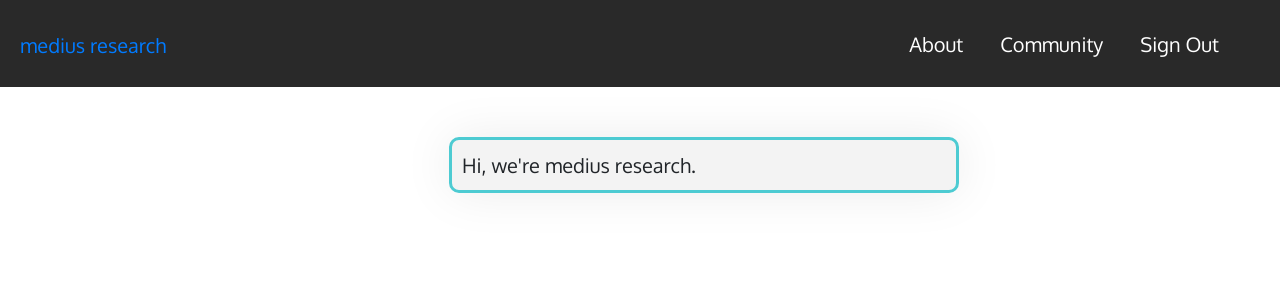
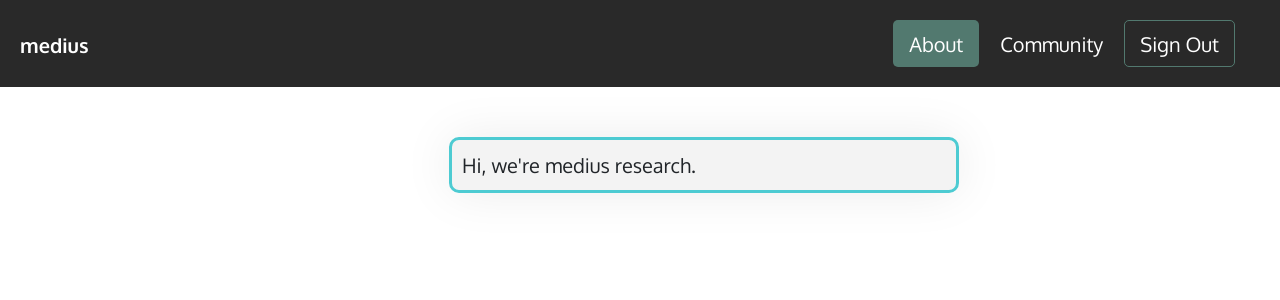
Before and after one commit to Medius-Research-Website/medius-frontend, a React (Create React App) app: page /about in a window 1280 px wide. Shown: the top 300 px of the page. Built offline with nearby package versions, Linux system fonts and the light colour scheme; sample sign-in values are in the browser's storage.

Commit message:
fixed navbar styling

```diff
--- a/src/components/css_files/navbar.scss
+++ b/src/components/css_files/navbar.scss
@@ -27,3 +27,14 @@
 .signInBorder {
     border-color: #52796F;
 }
+
+a {
+    text-decoration: none;
+    color: white;
+}
+
+.navButtons:hover {
+    text-decoration: none;
+    color: white;
+    transform: scale(1.1);
+}
--- a/src/components/navbar.jsx
+++ b/src/components/navbar.jsx
@@ -54,7 +54,7 @@ class NavbarInstance extends Component {
       return (
         <Navbar default collapseOnSelect>
           <Navbar.Brand>
-            <NavLink to="landingpage">medius research</NavLink>
+            <NavLink id="title" to="landingpage">medius</NavLink>
           </Navbar.Brand>
           <Nav className="navbar navbar-expand-sm justify-content-end">
             {/* <button
@@ -65,13 +65,13 @@ class NavbarInstance extends Component {
             >
               <span classNameName="navbar-toggler-icon"></span>
             </button> */}
-            <NavLink className="btn ml-auto mr-1 navButtons" to="/about">
+            <NavLink activeClassName="selected" className="btn ml-auto mr-1 navButtons" to="/about">
               About
             </NavLink>
-            <NavLink className="btn ml-auto mr-1 navButtons" to="/communitypage">
+            <NavLink activeClassName="selected" className="btn ml-auto mr-1 navButtons" to="/communitypage">
               Community
             </NavLink>
-            <div className="btn ml-auto mr-1 navButtons" onClick={this.onClickSignOut}>
+            <div activeClassName="selected" className="btn ml-auto mr-1 navButtons signInBorder" onClick={this.onClickSignOut}>
               Sign Out
             </div>
           </Nav>
```
